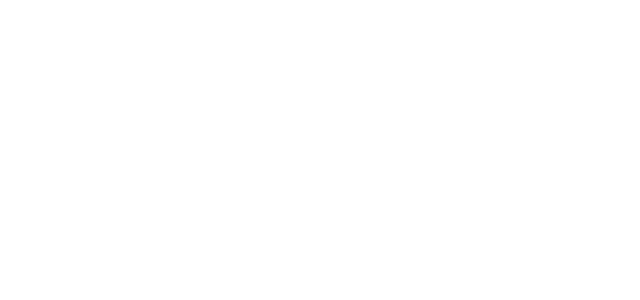
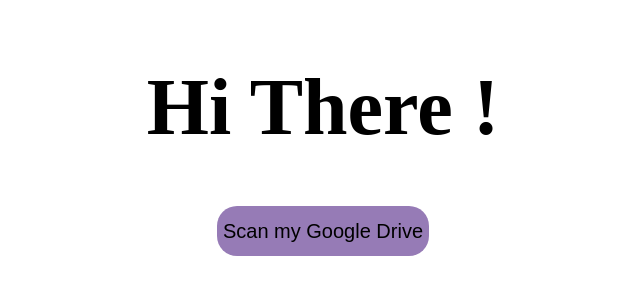
Before and after one commit to bndu2002/G-Drive-Risk-Report, a React (Create React App) app in the folder frontend/drive/: page / in a window 1280 px wide. Before the commit this address had no page. Shown: the top 300 px of the page, without its empty margins (317-957 px from the left). Built offline with nearby package versions, Linux system fonts and the light colour scheme.

Commit message:
route path changed to initial in app.js

```diff
--- a/frontend/drive/src/App.js
+++ b/frontend/drive/src/App.js
@@ -50,8 +50,8 @@
         <button onClick={getAuth}>Scan my Google Drive</button></div>
         : null} */}
       <Routes>
-        <Route path ="https://6458aedf7689dc000848a33c--meek-elf-f811cc.netlify.app" element={<Home />} />
-        <Route path="https://6458aedf7689dc000848a33c--meek-elf-f811cc.netlify.app/auth/google/callback" element={<Files />} />
+        <Route path ="/" element={<Home />} />
+        <Route path="/auth/google/callback" element={<Files />} />
       </Routes>
 
 
```
